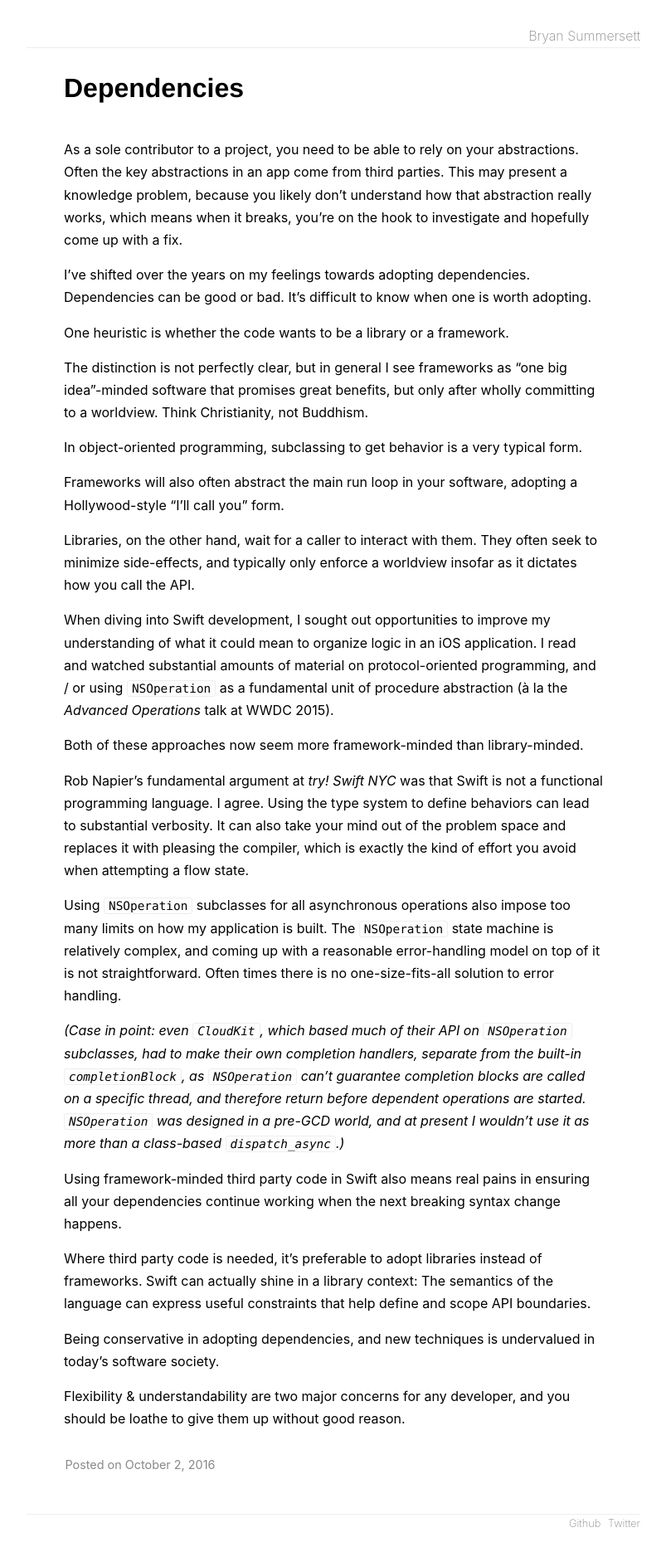
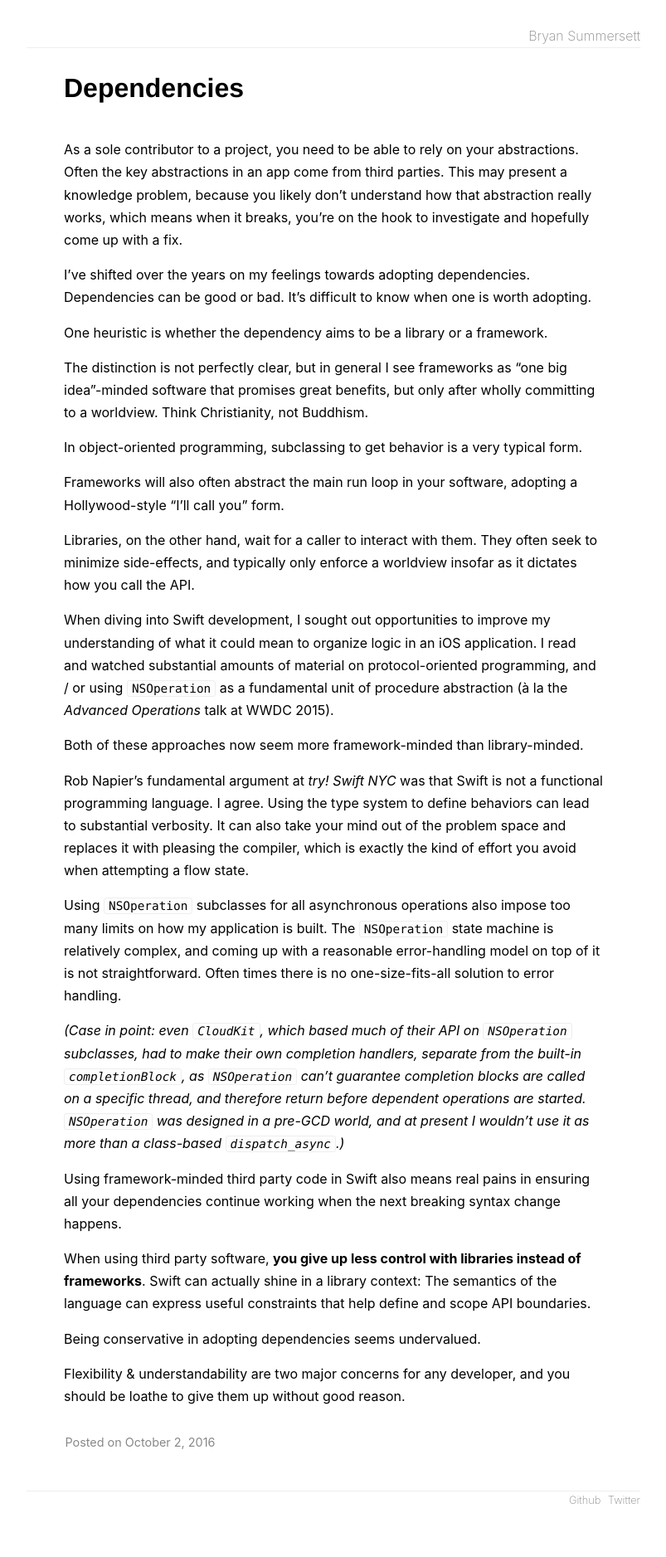
Before and after one commit to bryansum/bsumm.net, a Jekyll site: the page built from _posts/2016-10-02-dependencies.md, in a window 1280 px wide. Shown: the whole page at 83% size, without its empty margins (238-1041 px from the left). Built offline with Jekyll 4.4.1, drawn with Linux system fonts in a browser that asks for light colours; after the commit the page ends 1850 px from its top, so only the background shows below that.

Commit message:
Update wording on dependencies

```diff
--- a/_posts/2016-10-02-dependencies.md
+++ b/_posts/2016-10-02-dependencies.md
@@ -6,7 +6,7 @@ As a sole contributor to a project, you need to be able to rely on your abstract
 
 I’ve shifted over the years on my feelings towards adopting dependencies. Dependencies can be good or bad. It's difficult to know when one is worth adopting.
 
-One heuristic is whether the code wants to be a library or a framework.
+One heuristic is whether the dependency aims to be a library or a framework.
 
 The distinction is not perfectly clear, but in general I see frameworks as “one big idea”-minded software that promises great benefits, but only after wholly committing to a worldview. Think Christianity, not Buddhism.
 
@@ -28,8 +28,8 @@ Using `NSOperation` subclasses for all asynchronous operations also impose too m
 
 Using framework-minded third party code in Swift also means real pains in ensuring all your dependencies continue working when the next breaking syntax change happens.
 
-Where third party code is needed, it's preferable to adopt libraries instead of frameworks. Swift can actually shine in a library context: The semantics of the language can express useful constraints that help define and scope API boundaries.
+When using third party software, **you give up less control with libraries instead of frameworks**. Swift can actually shine in a library context: The semantics of the language can express useful constraints that help define and scope API boundaries.
 
-Being conservative in adopting dependencies, and new techniques is undervalued in today's software society.
+Being conservative in adopting dependencies seems undervalued.
 
 Flexibility & understandability are two major concerns for any developer, and you should be loathe to give them up without good reason.
```
